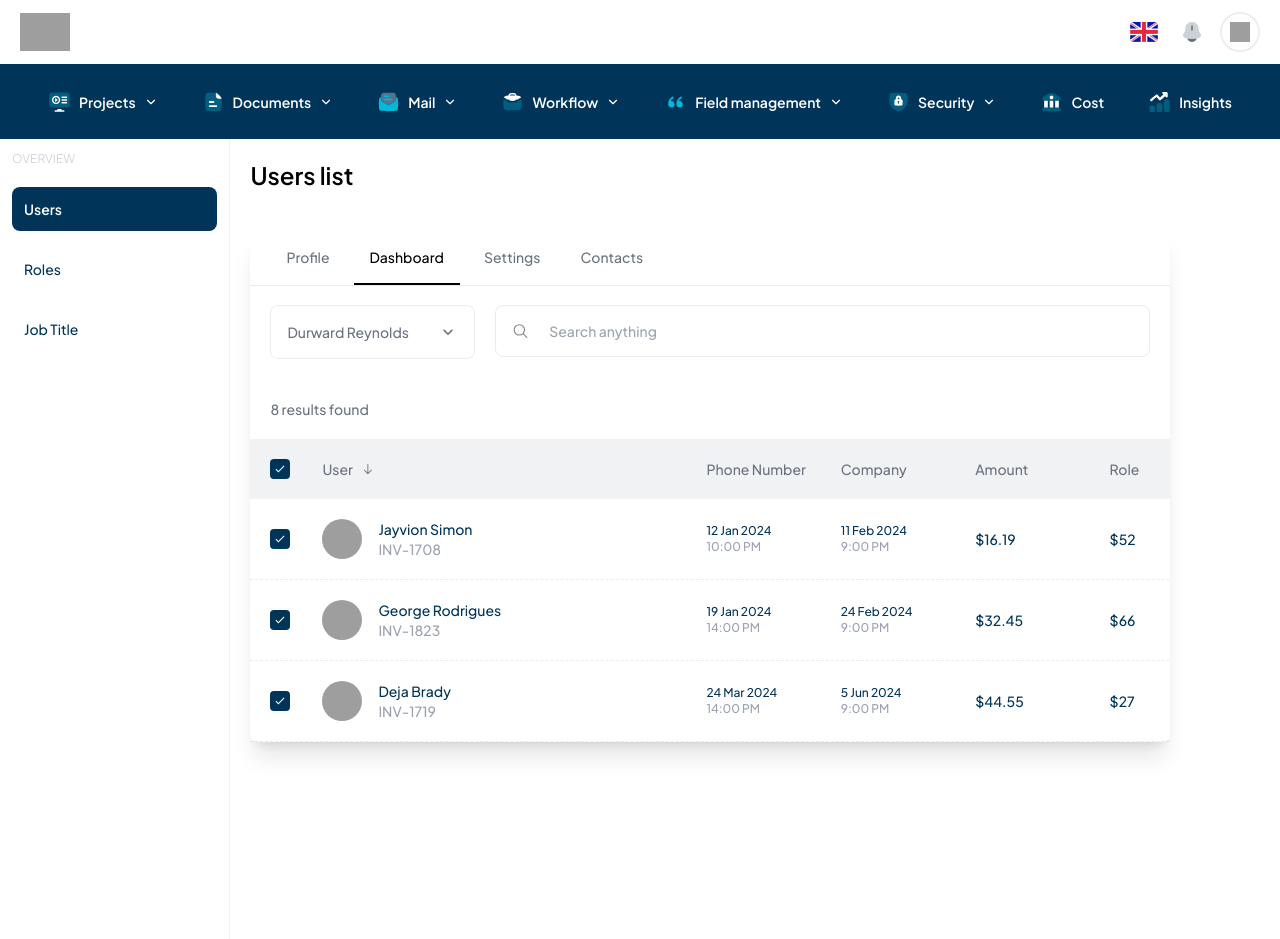
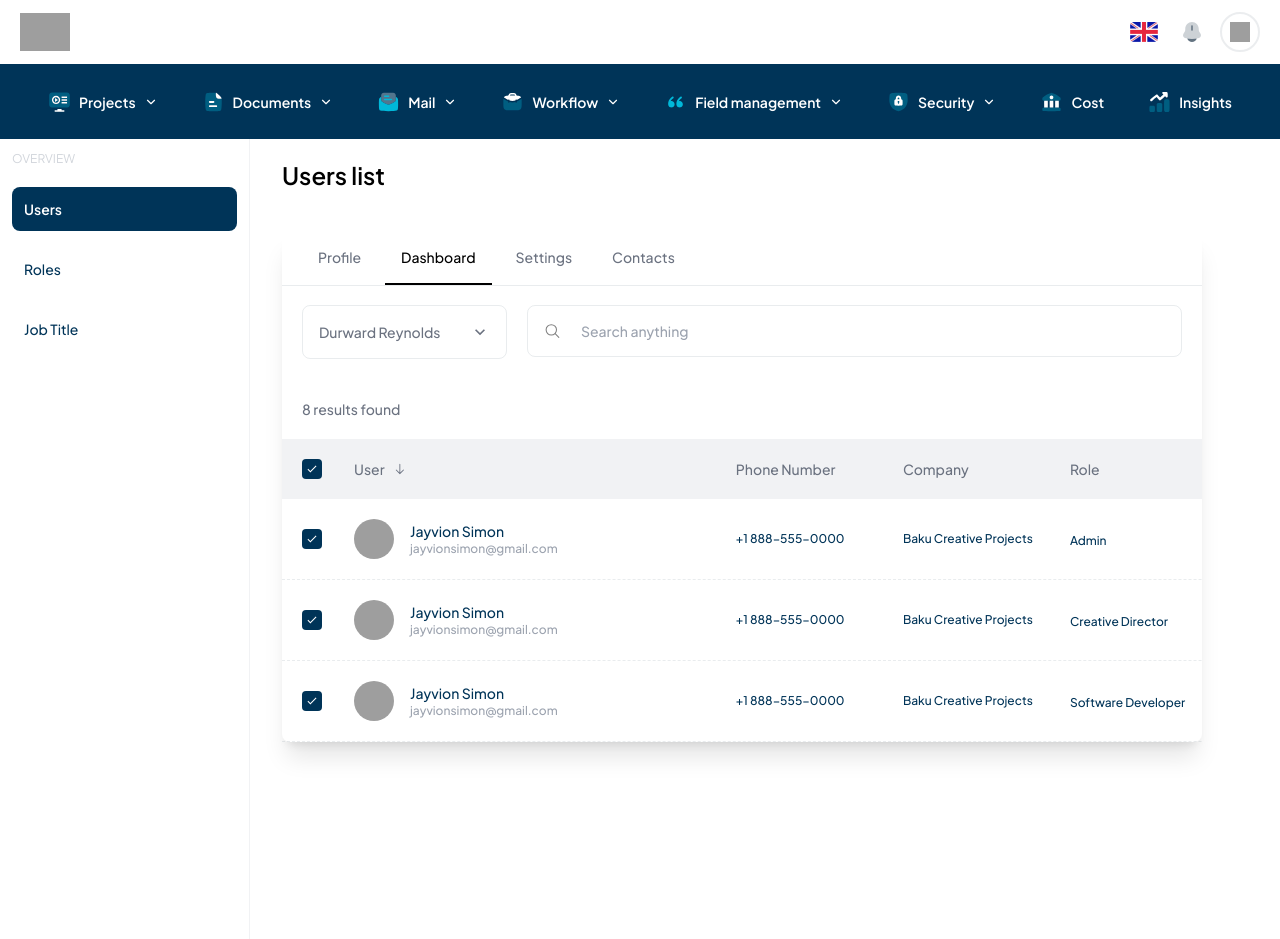
Before and after one commit to BCPAZ/crm-app, a React (Vite) app: page /users in a window 1280 px wide. Built offline with nearby package versions, Linux system fonts and the light colour scheme; grey boxes are pictures that could not be loaded.

Commit message:
feat : Layout bugs fixed

```diff
--- a/src/components/App/Security/UserList.jsx
+++ b/src/components/App/Security/UserList.jsx
@@ -6,20 +6,20 @@ import UserTable from "./UserTable";
 const UserList = () => {
   return (
     <div className="w-full rounded-lg shadow-xl bg-white">
-      <div className="text-sm font-medium text-gray-500">
+      <div className="text-sm font-medium text-gray-500 w-full">
         <Tabs />
-        <div className="grid lg:grid-cols-4 sm:grid-cols-2 grid-cols-1 gap-5 p-5 overflow-hidden">
+        <div className="grid lg:grid-cols-4 md:grid-cols-2 grid-cols-1 gap-5 p-5">
           <div className="w-full">
             <Select column />
           </div>
-          <div className="col-span-3">
+          <div className="lg:col-span-3">
             <Searchbar simple />
           </div>
         </div>
         <div className="flex flex-col w-full p-5">
           <h3>8 results found</h3>
         </div>
-        <div className="w-full">
+        <div className="w-full overflow-x-auto">
           <UserTable />
         </div>
       </div>
--- a/src/components/App/Security/UserTable.jsx
+++ b/src/components/App/Security/UserTable.jsx
@@ -1,20 +1,22 @@
 import CheckboxElement from "@/components/common/CheckboxElement";
-import userInvoices from "@/mocks/userInvoices";
+import usersData from "@/mocks/userData";
 import { GoArrowDown } from "react-icons/go";
 import { Link } from "react-router-dom";
 import { LuMoreVertical } from "react-icons/lu";
+import { MdModeEditOutline } from "react-icons/md";
+
 
 const UserTable = () => {
   const renderStatus = (status) => {
     switch(status) {
-      case 'denied':
+      case 'banned':
         return <span className="text-xs py-1 px-2  rounded bg-red-600/20 text-red-600 capitalize w-full">{status}</span>;
-      case 'paid':
+      case 'active':
         return <span className="text-xs py-1 px-2  rounded bg-green-600/20 text-green-600 capitalize w-full">{status}</span>;
       case 'pending':
         return <span className="text-xs py-1 px-2 rounded bg-yellow-600/20 text-yellow-600 capitalize w-full">{status}</span>;
       default:
-        return <span className="text-xs py-1 px-2  rounded bg-gray-600/40 capitalize w-full">{status}</span>;
+        return <span className="text-xs py-1 px-2 rounded bg-gray-600/20 capitalize w-full">{status}</span>;
     }
   }
 
@@ -23,21 +25,18 @@ const UserTable = () => {
       <table className="w-full text-sm min-w-[1200px]">
         <thead className="bg-gray-300/30 w-full rounded-lg text-left">
           <tr className="p-5 w-full flex items-center justify-between gap-5">
-            <th className="text-sm font-medium text-gray-500 flex items-center gap-3 rounded-s-lg w-[40%]">
+            <th className="text-sm font-medium text-gray-500 flex items-center gap-3 rounded-s-lg w-[35%]">
               <CheckboxElement />
               <span className="flex items-center gap-2">
                 User <GoArrowDown />
               </span>
             </th>
-            <th className="text-sm font-medium w-[11%] text-gray-500">
+            <th className="text-sm font-medium w-[12%] text-gray-500">
               Phone Number
             </th>
-            <th className="text-sm font-medium w-[11%] text-gray-500">Company</th>
-            <th className="text-sm font-medium w-[11%] text-gray-500">
-              Amount
-            </th>
-            <th className="text-sm font-medium w-[11%] text-gray-500">Role</th>
-            <th className="text-sm font-medium w-[11%] text-gray-500 rounded-e-lg">
+            <th className="text-sm font-medium w-[12%] text-gray-500">Company</th>
+            <th className="text-sm font-medium w-[12%] text-gray-500">Role</th>
+            <th className="text-sm font-medium w-[12%] text-gray-500 rounded-e-lg">
               Status
             </th>
             <th className="text-sm font-medium w-[5%] text-gray-500 rounded-e-lg">
@@ -45,63 +44,53 @@ const UserTable = () => {
           </tr>
         </thead>
         <tbody className="w-full flex flex-col text-left">
-          {userInvoices.map((invoice, index) => (
-            <Link className="group" to={`${invoice.id}`} key={index}>
+          {usersData.map((user, index) => (
+            <div className="group" key={index}>
               <tr className="p-5 border-b group-hover:bg-gray-200/20 border-grey/20 border-dashed  w-full flex items-center justify-between gap-5 min-h-[76px]">
-                <th className="text-sm font-medium text-gray-500 flex items-center gap-3 rounded-s-lg w-[40%]">
+                <th className="text-sm font-medium text-gray-500 flex items-center gap-3 rounded-s-lg w-[35%]">
                   <CheckboxElement />
                   <div className="flex items-center gap-4">
                     <img
                       className="w-[40px] h-[40px] rounded-full"
-                      src={invoice.avatar}
-                      alt=""
+                      src={user.avatar}
+                      alt={user.name}
                     />
                     <div className="flex flex-col">
-                      <h3 className="text-sm text-secondary">{invoice.name}</h3>
-                      <span className="text-sm text-gray-400">
-                        {invoice.code}
+                      <Link to={`${user.id}`} className="text-sm text-secondary hover:underline">{user.name}</Link>
+                      <span className="text-xs text-gray-400">
+                        {user.email}
                       </span>
                     </div>
                   </div>
                 </th>
-                <td className="text-sm font-medium text-gray-500 w-[11%]">
+                <td className="text-sm font-medium text-gray-500 w-[12%]">
                   <div className="flex flex-col">
                     <h3 className="text-xs text-secondary">
-                      {invoice.createDate}
+                      {user.phone}
                     </h3>
-                    <span className="text-xs text-gray-400">
-                      {invoice.createTime}
-                    </span>
                   </div>
                 </td>
-                <td className="text-sm font-medium text-gray-500 w-[11%]">
+                <td className="text-sm font-medium text-gray-500 w-[12%]">
                   <div className="flex flex-col">
                     <h3 className="text-xs text-secondary">
-                      {invoice.dueDate}
+                      {user.company}
                     </h3>
-                    <span className="text-xs text-gray-400">
-                      {invoice.dueTime}
-                    </span>
                   </div>
                 </td>
-                <td className="text-sm font-medium text-gray-500 w-[11%]">
-                  <span className="text-sm text-secondary">
-                    ${invoice.amount}
+                <td className="text-sm font-medium text-gray-500 w-[12%]">
+                  <span className="text-xs text-secondary">
+                    {user.role}
                   </span>
                 </td>
-                <td className="text-sm font-medium text-gray-500 w-[11%]">
-                  <span className="text-sm text-secondary">
-                    ${invoice.sent}
-                  </span>
+                <td className="text-sm font-medium text-gray-500 w-[12%]">
+                  {renderStatus(user.status)}
                 </td>
-                <td className="text-sm font-medium text-gray-500 w-[11%]">
-                  {renderStatus(invoice.status)}
-                </td>
-                <td className="text-sm font-medium text-gray-500 w-[5%] flex items-center justify-center">
-                  <button className="outline-none border-none" type="button"><LuMoreVertical size={18}/></button>
+                <td className="text-sm font-medium text-gray-500 w-[5%] flex items-center gap-2">
+                  <button className="outline-none border-none" type="button"><MdModeEditOutline size={20}/></button>
+                  <button className="outline-none border-none" type="button"><LuMoreVertical size={20}/></button>
                 </td>
               </tr>
-            </Link>
+            </div>
           ))}
         </tbody>
       </table>
--- a/src/layouts/PageLayouts/SecurityLayout.jsx
+++ b/src/layouts/PageLayouts/SecurityLayout.jsx
@@ -6,12 +6,12 @@ const SecurityLayout = () => {
   const securityLinks = navigationLinks.find((link) => link.title.toLowerCase() === 'security').elements;
   return (
     <div className="h-full flex flex-col">
-      <div className="flex flex-grow">
-        <div className="md:w-[18%] h-screen lg:block hidden">
+      <div className="flex gap-3">
+        <div className="w-[250px] h-screen lg:block hidden">
           <Sidebar links={securityLinks} />
         </div>
         <main
-          className={`h-full md:w-[75%] w-full"}`}
+          className={`h-full lg:max-w-[75%] w-full px-5`}
         >
           <Outlet />
         </main>
--- /dev/null
+++ b/src/mocks/userData.js
@@ -0,0 +1,49 @@
+const usersData = [
+  {
+    id: 1,
+    avatar:
+      "https://img.freepik.com/free-psd/3d-illustration-human-avatar-profile_23-2150671122.jpg",
+    name: "Jayvion Simon",
+    address: "959 Emerson Road Winnfield, LA",
+    phone: "+1 888-555-0000",
+    customer: "Daniel J.Batiste",
+    customerAddress: "3700 George Avenue",
+    customerPhoneCode: "Mobile, AL 36602",
+    email: "jayvionsimon@gmail.com",
+    company: "Baku Creative Projects",
+    role : 'Admin',
+    status : 'banned',
+  },
+  {
+    id: 2,
+    avatar:
+      "https://img.freepik.com/free-psd/3d-illustration-human-avatar-profile_23-2150671122.jpg",
+    name: "Jayvion Simon",
+    address: "959 Emerson Road Winnfield, LA",
+    phone: "+1 888-555-0000",
+    customer: "Daniel J.Batiste",
+    customerAddress: "3700 George Avenue",
+    customerPhoneCode: "Mobile, AL 36602",
+    email: "jayvionsimon@gmail.com",
+    company: "Baku Creative Projects",
+    role : 'Creative Director',
+    status : 'accepted',
+  },
+  {
+    id: 3,
+    avatar:
+      "https://img.freepik.com/free-psd/3d-illustration-human-avatar-profile_23-2150671122.jpg",
+    name: "Jayvion Simon",
+    address: "959 Emerson Road Winnfield, LA",
+    phone: "+1 888-555-0000",
+    customer: "Daniel J.Batiste",
+    customerAddress: "3700 George Avenue",
+    customerPhoneCode: "Mobile, AL 36602",
+    email: "jayvionsimon@gmail.com",
+    company: "Baku Creative Projects",
+    role : 'Software Developer',
+    status : 'pending',
+  },
+];
+
+export default usersData;
--- a/src/views/App/Security/Users.jsx
+++ b/src/views/App/Security/Users.jsx
@@ -2,7 +2,7 @@ import UserList from "@/components/App/Security/UserList"
 const Users = () => {
   return (
       <section className="w-full h-full py-5">
-        <div className="siteContainer">
+        <div className="mx-auto w-full">
         <h1 className="text-2xl font-semibold">Users list</h1>
           <div className="mt-10 w-full">
             <UserList />
```
